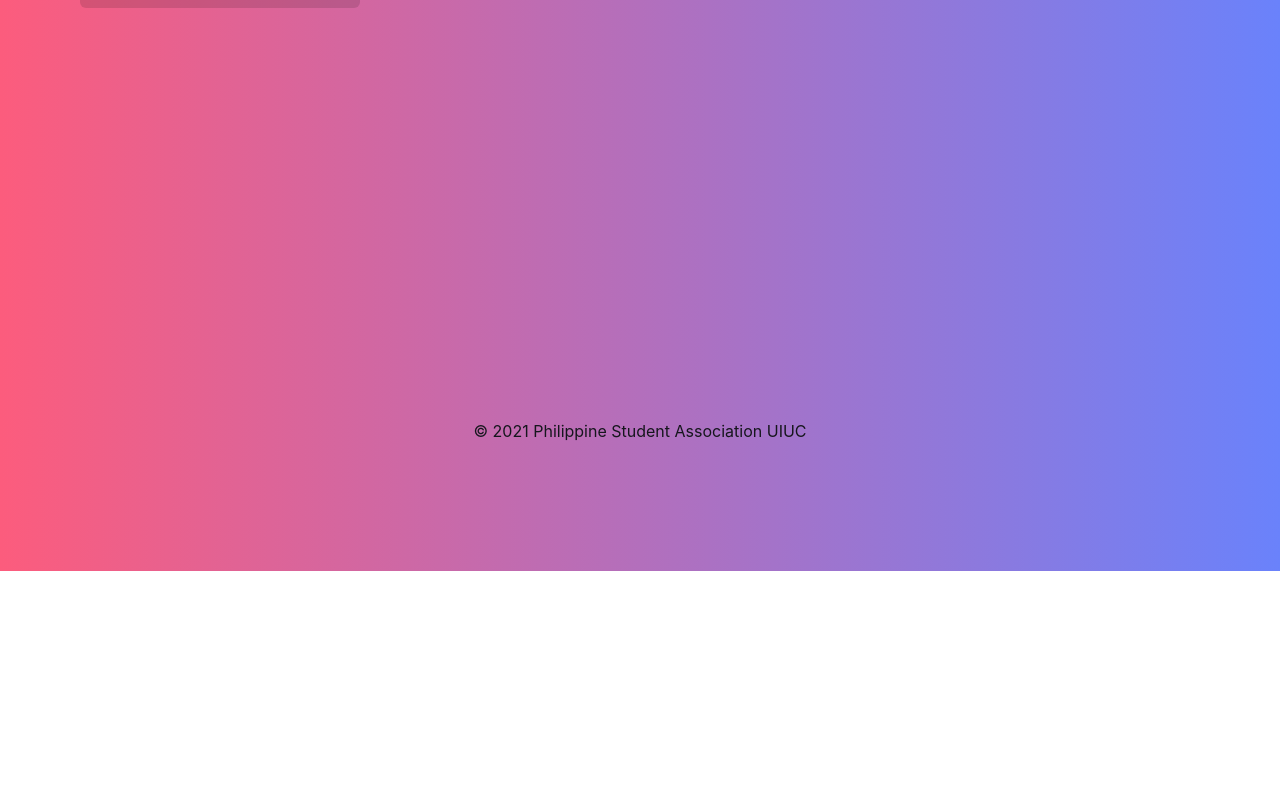
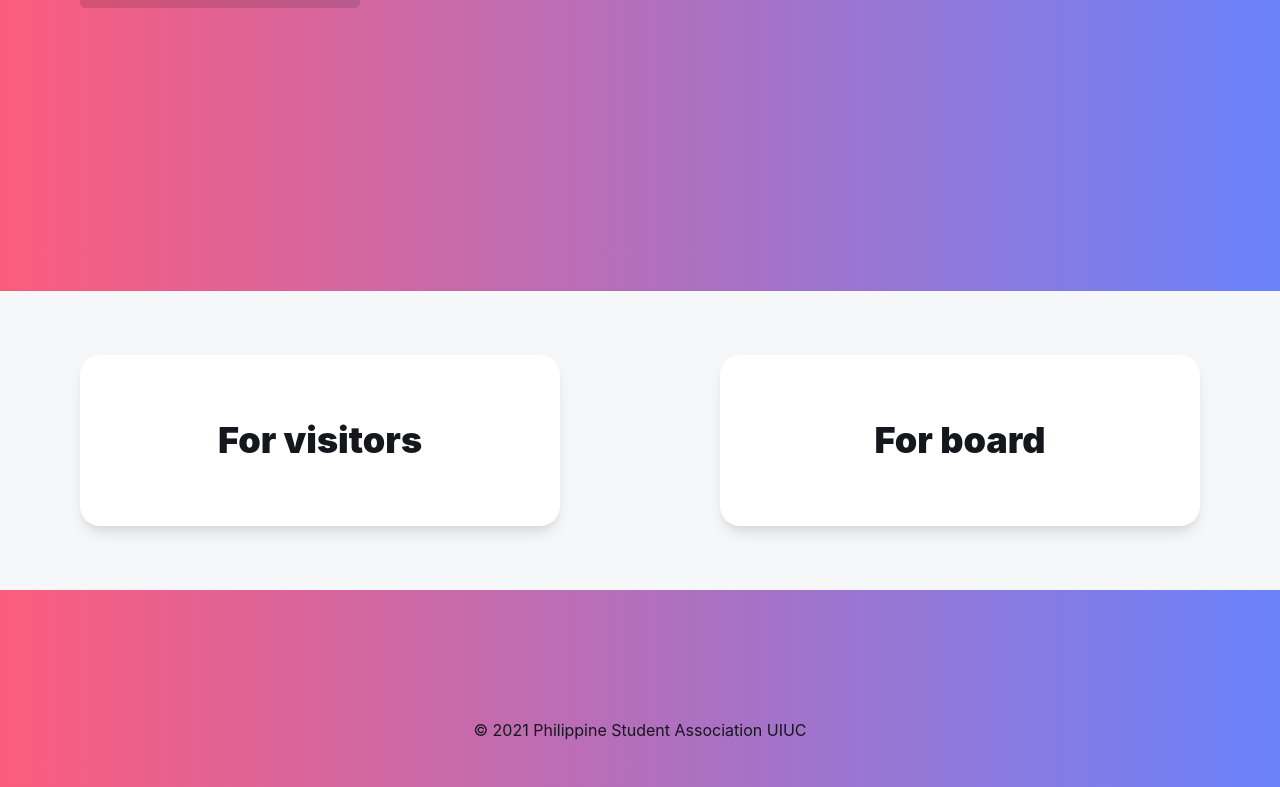
Before and after one commit to PSA-Tech-Team/lineage, a Next.js app: page / in a window 1280 px wide. Shown: the part 509-1296 px from the top of the page. Before the commit the page ends 1080 px from the top, so only its background shows below. Built offline with nearby package versions, Linux system fonts and the light colour scheme; no server answers.

Commit message:
Create component for landing page card

```diff
--- /dev/null
+++ b/src/components/LandingPageCard.tsx
@@ -0,0 +1,18 @@
+import { Box, Heading } from '@chakra-ui/react';
+
+interface LandingPageCardProps {
+  title: string;
+  description?: string;
+}
+
+const LandingPageCard = ({ title, description }: LandingPageCardProps) => {
+  return (
+    <Box mx="5rem" p="4rem" bgColor="white" boxShadow="lg" borderRadius={20}>
+      <Heading as="h2" fontWeight="black">
+        {title}
+      </Heading>
+    </Box>
+  );
+};
+
+export default LandingPageCard;
--- a/src/pages/index.tsx
+++ b/src/pages/index.tsx
@@ -1,13 +1,12 @@
-import { Button, Text, Flex, Spacer, Grid, Box } from '@chakra-ui/react';
-import Link from 'next/link';
+import { Text, Grid } from '@chakra-ui/react';
 import { useAuthState } from 'react-firebase-hooks/auth';
 import { Hero } from '../components/Hero';
 import { Container } from '../components/Container';
-import { Main } from '../components/Main';
 import { DarkModeSwitch } from '../components/DarkModeSwitch';
 import { Footer } from '../components/Footer';
 import Splash from '../components/Splash';
 import { auth } from '../firebase/config';
+import LandingPageCard from '../components/LandingPageCard';
 
 const Index = () => {
   const [user, loading] = useAuthState(auth);
@@ -20,6 +19,16 @@ const Index = () => {
     <Container pt="10vh" bgGradient={`linear(to-l, #6A82FB, #FC5C7D)`}>
       <DarkModeSwitch />
       <Hero />
+      <Grid
+        bgColor="#F6F7F9"
+        w="100%"
+        py="4rem"
+        templateColumns="1fr 1fr"
+        textAlign="center"
+      >
+        <LandingPageCard title="For visitors" />
+        <LandingPageCard title="For board" />
+      </Grid>
       <Footer>
         <Text>
           © {new Date().getFullYear()} Philippine Student Association UIUC
```
